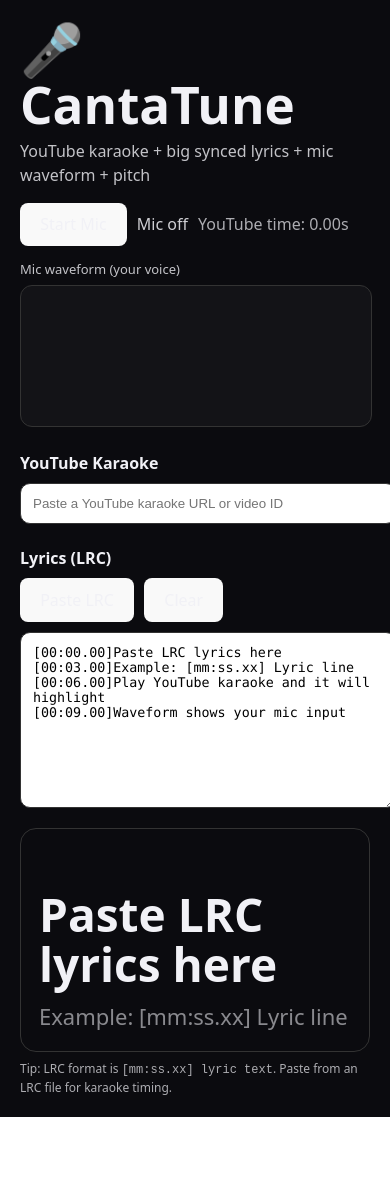
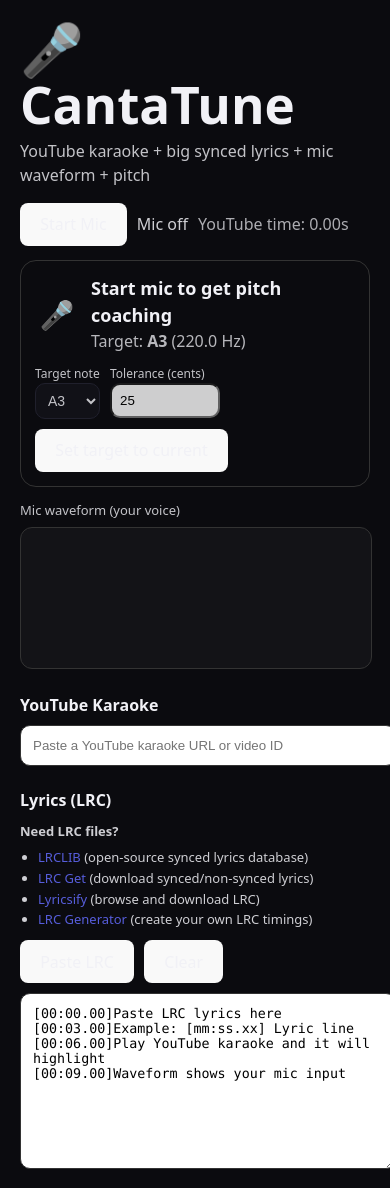
Before and after one commit to CompG33k/CantaTune, a React (Vite) app: page / in a window 390 px wide. Shown: the top 1188 px of the page. Before the commit the page ends 1117 px from the top, so only its background shows below. Built offline with nearby package versions, Linux system fonts and the light colour scheme.

Commit message:
Add pitch coach with auto-lock and mobile browser warning
- Add real-time pitch coaching (higher/lower/on pitch)
- Implement auto-lock target note
- Show warning for Slack/iOS in-app browsers
- Improve mobile/PWA usability

```diff
--- a/src/App.jsx
+++ b/src/App.jsx
@@ -3,6 +3,40 @@
 import Waveform from "./WaveForm";
 import { useMic } from "./useMic";
 import "./App.css";
+
+// ----- Pitch Coach helpers -----
+const NOTE_NAMES = ["C", "C#", "D", "D#", "E", "F", "F#", "G", "G#", "A", "A#", "B"];
+
+function midiToFreq(midi) {
+  return 440 * Math.pow(2, (midi - 69) / 12);
+}
+
+function freqToMidi(freq) {
+  return 69 + 12 * Math.log2(freq / 440);
+}
+
+function centsOff(freq, targetFreq) {
+  return 1200 * Math.log2(freq / targetFreq);
+}
+
+function formatNoteFromMidi(midi) {
+  const m = Math.round(midi);
+  const name = NOTE_NAMES[((m % 12) + 12) % 12];
+  const octave = Math.floor(m / 12) - 1;
+  return `${name}${octave}`;
+}
+
+// Build a list of target notes to choose from (C2 .. B5)
+function buildNoteOptions() {
+  const opts = [];
+  const startMidi = 36; // C2
+  const endMidi = 83; // B5
+  for (let m = startMidi; m <= endMidi; m++) {
+    const label = formatNoteFromMidi(m);
+    opts.push({ midi: m, label, freq: midiToFreq(m) });
+  }
+  return opts;
+}
 
 // --- LRC parser: [mm:ss.xx] line ---
 function parseLRC(text) {
@@ -88,8 +122,48 @@
     }
   };
 
+  // Pitch coach
+  const noteOptions = useMemo(() => buildNoteOptions(), []);
+  const [targetMidi, setTargetMidi] = useState(57); // A3 default
+  const [toleranceCents, setToleranceCents] = useState(25);
+
+  const targetFreq = useMemo(() => midiToFreq(Number(targetMidi)), [targetMidi]);
+
+  const coach = useMemo(() => {
+    if (!micOn) return { symbol: "🎤", text: "Start mic to get pitch coaching", detail: "" };
+    if (!pitchHz) return { symbol: "…", text: "Listening…", detail: "" };
+
+    const diff = centsOff(pitchHz, targetFreq); // + = sharp (too high), - = flat (too low)
+    const abs = Math.abs(diff);
+
+    if (abs <= toleranceCents) {
+      return { symbol: "✅", text: "On pitch", detail: `${diff.toFixed(0)} cents` };
+    }
+
+    if (diff < 0) {
+      return { symbol: "▲", text: "Sing higher", detail: `${diff.toFixed(0)} cents` };
+    }
+
+    return { symbol: "▼", text: "Sing lower", detail: `+${diff.toFixed(0)} cents` };
+  }, [micOn, pitchHz, targetFreq, toleranceCents]);
+
   return (
     <div style={{ maxWidth: 1100, margin: "0 auto", padding: 20 }}>
+    {navigator.userAgent.includes("Slack") && (
+        <div
+          style={{
+            background: "#ffcc00",
+            color: "#000",
+            padding: 10,
+            borderRadius: 8,
+            marginBottom: 12,
+            fontWeight: 700,
+            textAlign: "center"
+          }}
+        >
+          ⚠️ Open in Safari for full features (mic, pitch coach & install)
+        </div>
+      )}
       <h1 style={{ marginBottom: 6 }}>🎤 CantaTune</h1>
       <p style={{ opacity: 0.8, marginTop: 0 }}>
         YouTube karaoke + big synced lyrics + mic waveform + pitch
@@ -111,6 +185,65 @@
 
         <div style={{ opacity: 0.7 }}>
           YouTube time: {time.toFixed(2)}s
+        </div>
+      </div>
+
+      {/* Pitch Coach */}
+      <div style={{ marginTop: 14, border: "1px solid #333", borderRadius: 16, padding: 14 }}>
+        <div style={{ display: "flex", gap: 12, flexWrap: "wrap", alignItems: "center" }}>
+          <div style={{ fontSize: 28, fontWeight: 900, minWidth: 44, textAlign: "center" }}>
+            {coach.symbol}
+          </div>
+
+          <div style={{ flex: 1 }}>
+            <div style={{ fontSize: 18, fontWeight: 800 }}>{coach.text}</div>
+            <div style={{ opacity: 0.75 }}>
+              Target: <b>{formatNoteFromMidi(Number(targetMidi))}</b> ({targetFreq.toFixed(1)} Hz)
+              {coach.detail ? ` • ${coach.detail}` : ""}
+            </div>
+          </div>
+
+          <div style={{ display: "flex", gap: 10, flexWrap: "wrap", alignItems: "center" }}>
+            <label style={{ fontSize: 12, opacity: 0.8 }}>
+              Target note
+              <br />
+              <select
+                value={targetMidi}
+                onChange={(e) => setTargetMidi(Number(e.target.value))}
+                style={{ padding: 8, borderRadius: 10 }}
+              >
+                {noteOptions.map((n) => (
+                  <option key={n.midi} value={n.midi}>
+                    {n.label}
+                  </option>
+                ))}
+              </select>
+            </label>
+
+            <label style={{ fontSize: 12, opacity: 0.8 }}>
+              Tolerance (cents)
+              <br />
+              <input
+                type="number"
+                min={5}
+                max={100}
+                value={toleranceCents}
+                onChange={(e) => setToleranceCents(Number(e.target.value))}
+                style={{ width: 90, padding: 8, borderRadius: 10 }}
+              />
+            </label>
+
+            <button
+              type="button"
+              onClick={() => {
+                if (!pitchHz) return;
+                setTargetMidi(Math.round(freqToMidi(pitchHz)));
+              }}
+              title="Sets the target note to whatever you're currently singing"
+            >
+              Set target to current
+            </button>
+          </div>
         </div>
       </div>
 
@@ -155,15 +288,33 @@
       <div style={{ marginTop: 22 }}>
         <h2 style={{ fontSize: 16, marginBottom: 8 }}>Lyrics (LRC)</h2>
 
+        {/* LRC links */}
+        <div style={{ marginTop: 10, fontSize: 13, opacity: 0.85 }}>
+          <div style={{ marginBottom: 6, fontWeight: 700 }}>Need LRC files?</div>
+          <ul style={{ margin: 0, paddingLeft: 18, lineHeight: 1.6 }}>
+            <li>
+              <a href="https://lrclib.net/" target="_blank" rel="noreferrer">LRCLIB</a>{" "}
+              (open-source synced lyrics database)
+            </li>
+            <li>
+              <a href="https://lrc-get.vercel.app/" target="_blank" rel="noreferrer">LRC Get</a>{" "}
+              (download synced/non-synced lyrics)
+            </li>
+            <li>
+              <a href="https://www.lyricsify.com/" target="_blank" rel="noreferrer">Lyricsify</a>{" "}
+              (browse and download LRC)
+            </li>
+            <li>
+              <a href="https://lrcgenerator.com/" target="_blank" rel="noreferrer">LRC Generator</a>{" "}
+              (create your own LRC timings)
+            </li>
+          </ul>
+        </div>
+
         {/* Buttons */}
-        <div style={{ display: "flex", gap: 10, flexWrap: "wrap", marginBottom: 10 }}>
-          <button type="button" onClick={pasteFromClipboard}>
-            Paste LRC
-          </button>
-
-          <button type="button" onClick={() => setLrcText("")}>
-            Clear
-          </button>
+        <div style={{ display: "flex", gap: 10, flexWrap: "wrap", marginBottom: 10, marginTop: 10 }}>
+          <button type="button" onClick={pasteFromClipboard}>Paste LRC</button>
+          <button type="button" onClick={() => setLrcText("")}>Clear</button>
         </div>
 
         {/* Textarea input */}
@@ -202,17 +353,11 @@
           onClick={() => lrcRef.current?.focus()}
           onDoubleClick={pasteFromClipboard}
         >
-          <div style={{ fontSize: 22, opacity: 0.55, minHeight: 32 }}>
-            {prev}
-          </div>
-
+          <div style={{ fontSize: 22, opacity: 0.55, minHeight: 32 }}>{prev}</div>
           <div style={{ fontSize: 46, fontWeight: 800, lineHeight: 1.1, padding: "10px 0" }}>
             {current || "Paste LRC lyrics here"}
           </div>
-
-          <div style={{ fontSize: 22, opacity: 0.55, minHeight: 32 }}>
-            {next}
-          </div>
+          <div style={{ fontSize: 22, opacity: 0.55, minHeight: 32 }}>{next}</div>
         </div>
 
         <div style={{ marginTop: 8, fontSize: 12, opacity: 0.7 }}>
```
